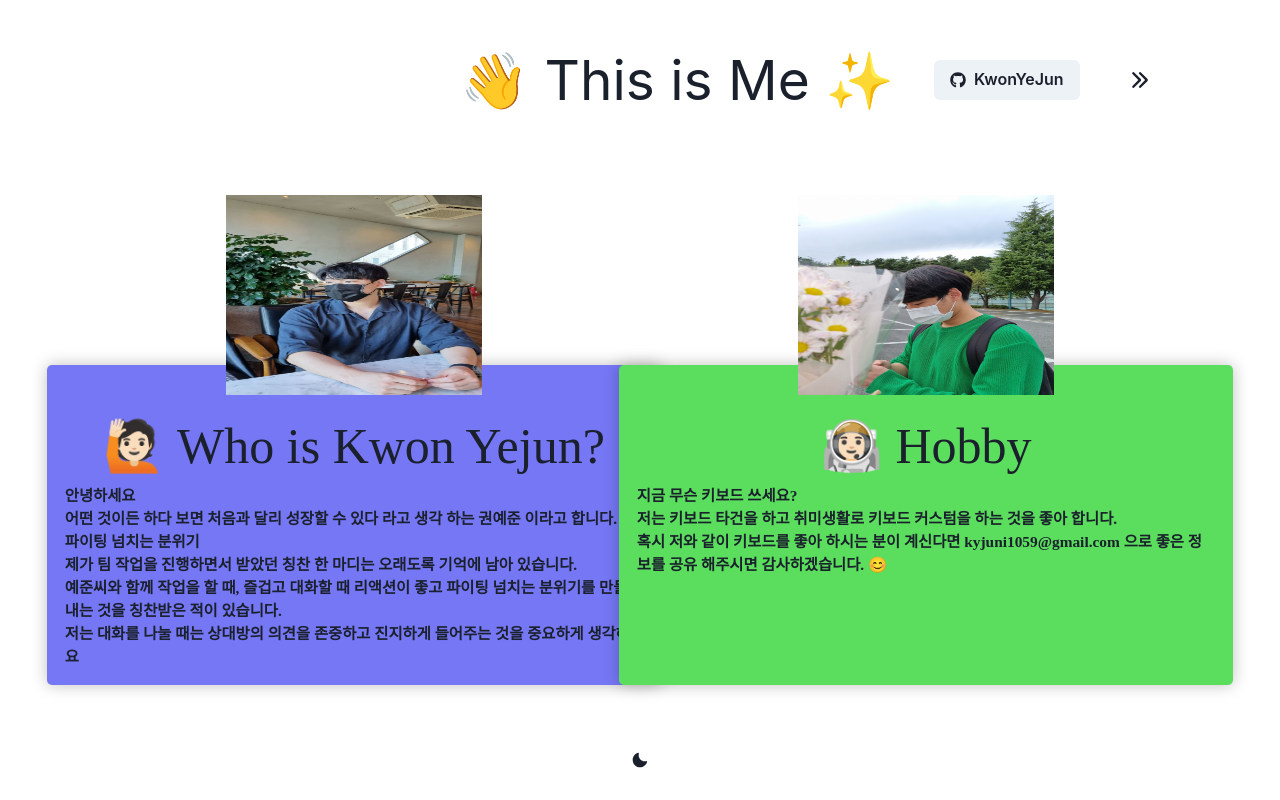
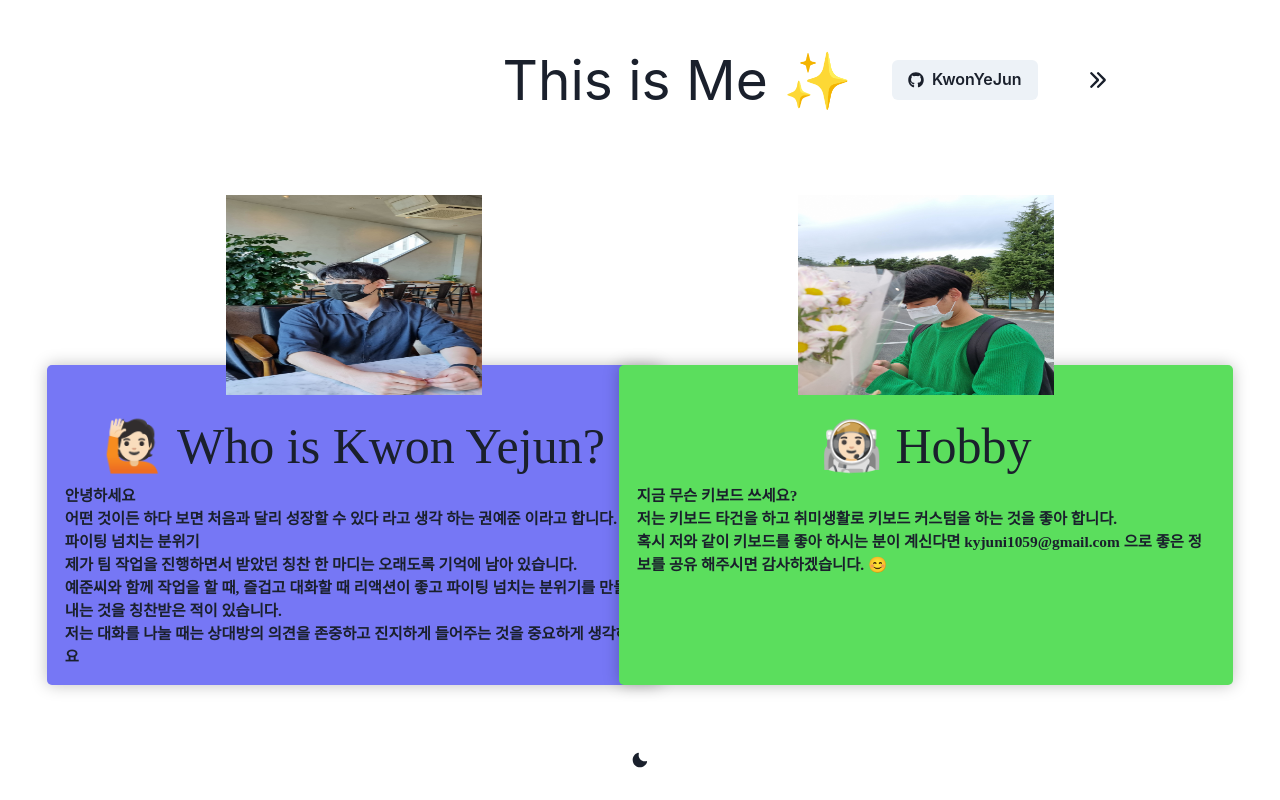
Before and after one commit to KwonYeJun/libraryExample, a React (Create React App) app in the folder client/: page / in a window 1280 px wide. Built offline with nearby package versions, Linux system fonts and the light colour scheme; a web font is replaced by a local one.

Commit message:
이미지 아이콘 손 흔드는거 삭제

```diff
--- a/client/src/App.tsx
+++ b/client/src/App.tsx
@@ -38,7 +38,7 @@ function App() {
           >
             <Box>
         <Text fontSize={"55px"} color={backgroundColor}>
-        {isComponentVisible === true ? "⚒️ Project ✏" : "👋 This is Me ✨"} </Text>
+        {isComponentVisible === true ? "⚒️ Project ✏" : " This is Me ✨"} </Text>
             </Box>
             </motion.div>
             <motion.div
```
